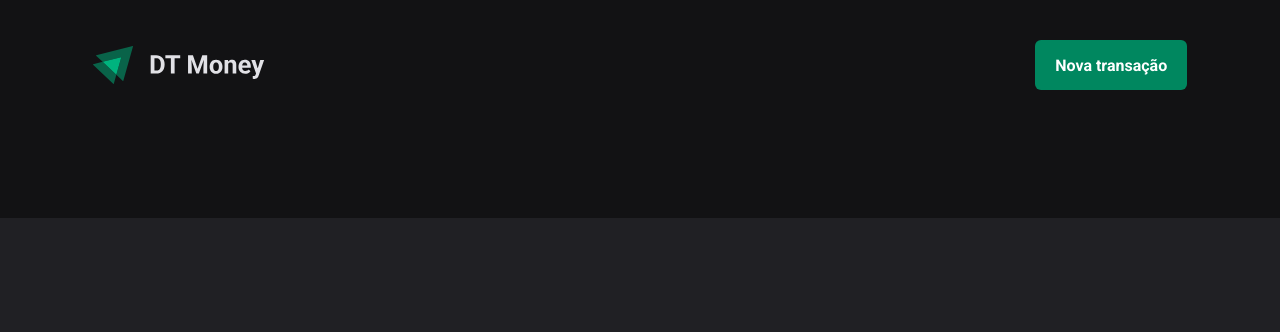
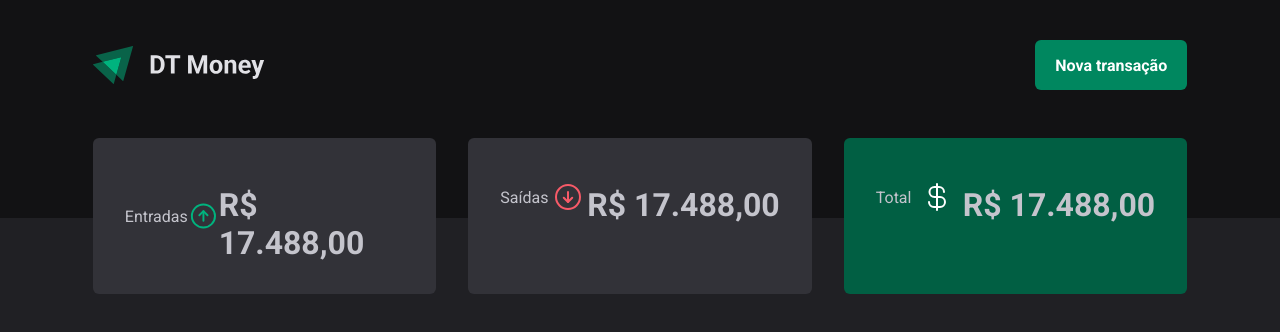
Before and after one commit to carlospio/dt-money, a React (Vite) app: page / in a window 1280 px wide. Shown: the top 332 px of the page. Built offline with nearby package versions, Linux system fonts and the light colour scheme.

Commit message:
Estrutura visual - Componente: Summary

```diff
--- a/package.json
+++ b/package.json
@@ -10,6 +10,7 @@
     "preview": "vite preview"
   },
   "dependencies": {
+    "phosphor-react": "^1.4.1",
     "react": "^18.2.0",
     "react-dom": "^18.2.0"
   },
--- /dev/null
+++ b/src/components/Summary/index.tsx
@@ -0,0 +1,40 @@
+import { SummaryCard, SummaryContainer } from "./styles";
+import {ArrowCircleDown, ArrowCircleUp, CurrencyDollar} from 'phosphor-react'
+
+export function Summary() {
+    return (
+        <SummaryContainer>
+            <SummaryCard>
+                <header>
+                    <span>Entradas</span>
+
+                    <ArrowCircleUp size={32} color="#00b37e" />
+
+                    <strong>R$ 17.488,00</strong>
+                </header>
+            </SummaryCard>
+
+            <SummaryCard>
+                <header>
+                    <span>Saídas</span>
+
+                    <ArrowCircleDown size={32} color="#f75a68" />
+
+                    <strong>R$ 17.488,00</strong>
+                </header>
+            </SummaryCard>
+
+            <SummaryCard variant="green">
+                <header>
+                    <span>Total</span>
+
+                    <CurrencyDollar size={32} color="#fff" />
+
+                    <strong>R$ 17.488,00</strong>
+                </header>
+            </SummaryCard>
+        </SummaryContainer>
+    )
+
+
+}
--- /dev/null
+++ b/src/components/Summary/styles.ts
@@ -0,0 +1,47 @@
+import {styled, css} from "styled-components";
+
+export const SummaryContainer = styled.section`
+
+
+    width: 100%;
+    max-width: 1120px;
+    margin: 0 auto;
+    padding: 0 1%.5rem;
+
+    display: grid;
+    grid-template-columns: repeat(3, 1fr);
+    gap: 2rem;
+
+    margin-top: -5rem;
+
+`;
+
+interface SummaryCardProps{
+    variant?: 'green';
+}
+
+export const SummaryCard = styled.div<SummaryCardProps>`
+
+  background: ${props => props.theme['gray-600']};
+  border-radius:6px ;
+  padding: 2rem;
+
+  header{
+
+    display: flex;
+    align-items: center;
+    justify-content: space-between;
+    color: ${props => props.theme['gray-300']};
+  }
+
+  strong{
+    display: block;
+    margin-top:1rem;
+    font-size: 2rem;
+  }
+
+  ${props => props.variant === 'green' && css`
+  background: ${props.theme['green-700']};
+  `}
+
+`;
--- a/src/pages/Transactions/index.tsx
+++ b/src/pages/Transactions/index.tsx
@@ -1,9 +1,11 @@
 import { Header } from "../../components/Header";
+import { Summary } from "../../components/Summary";
 
 export function Transactions(){
     return(
     <div>
         <Header />
+        <Summary />
     </div>
     )
 }
```
Also changed, not shown: 1 other file (tests, documents, lock files or other folders).
